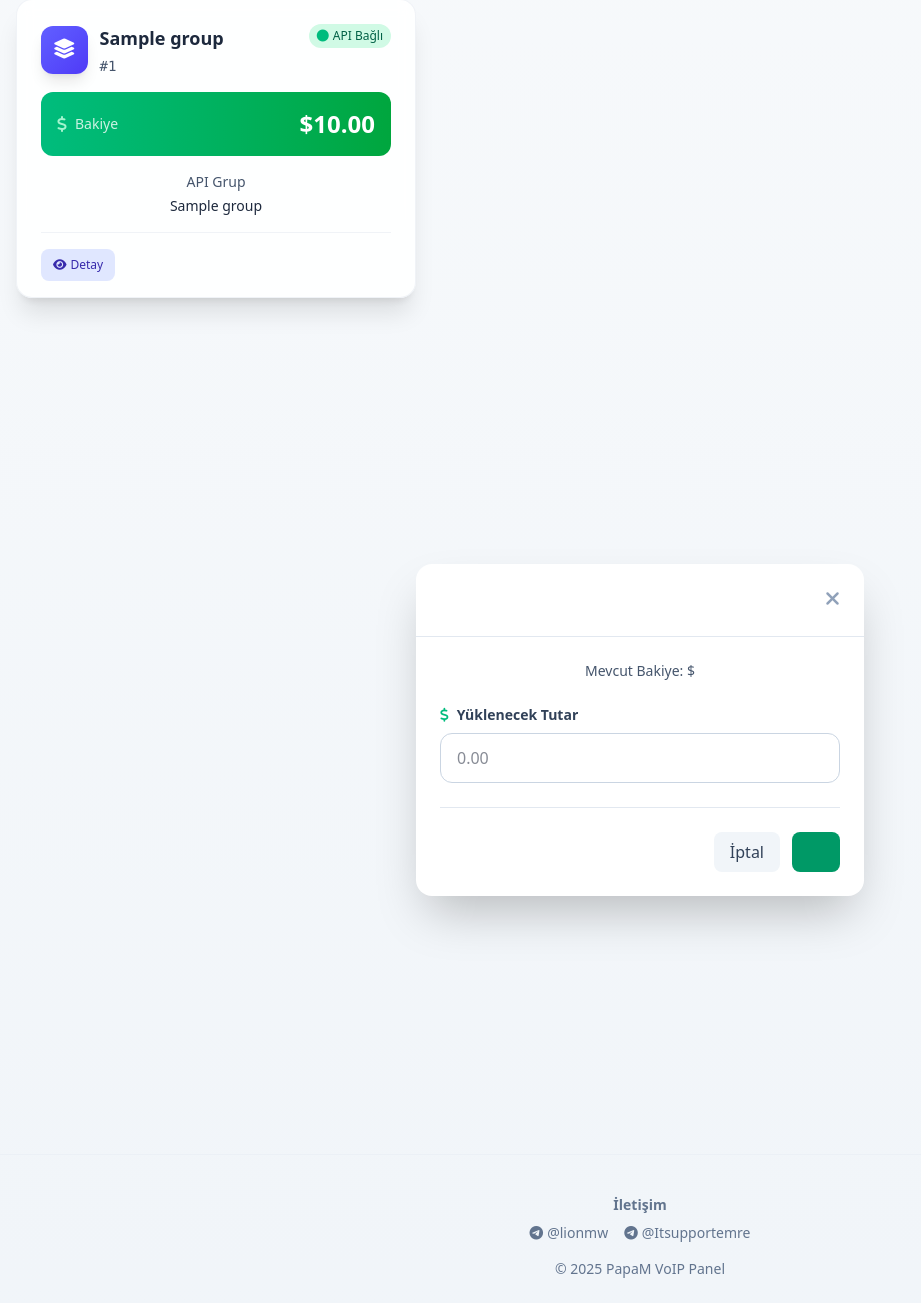
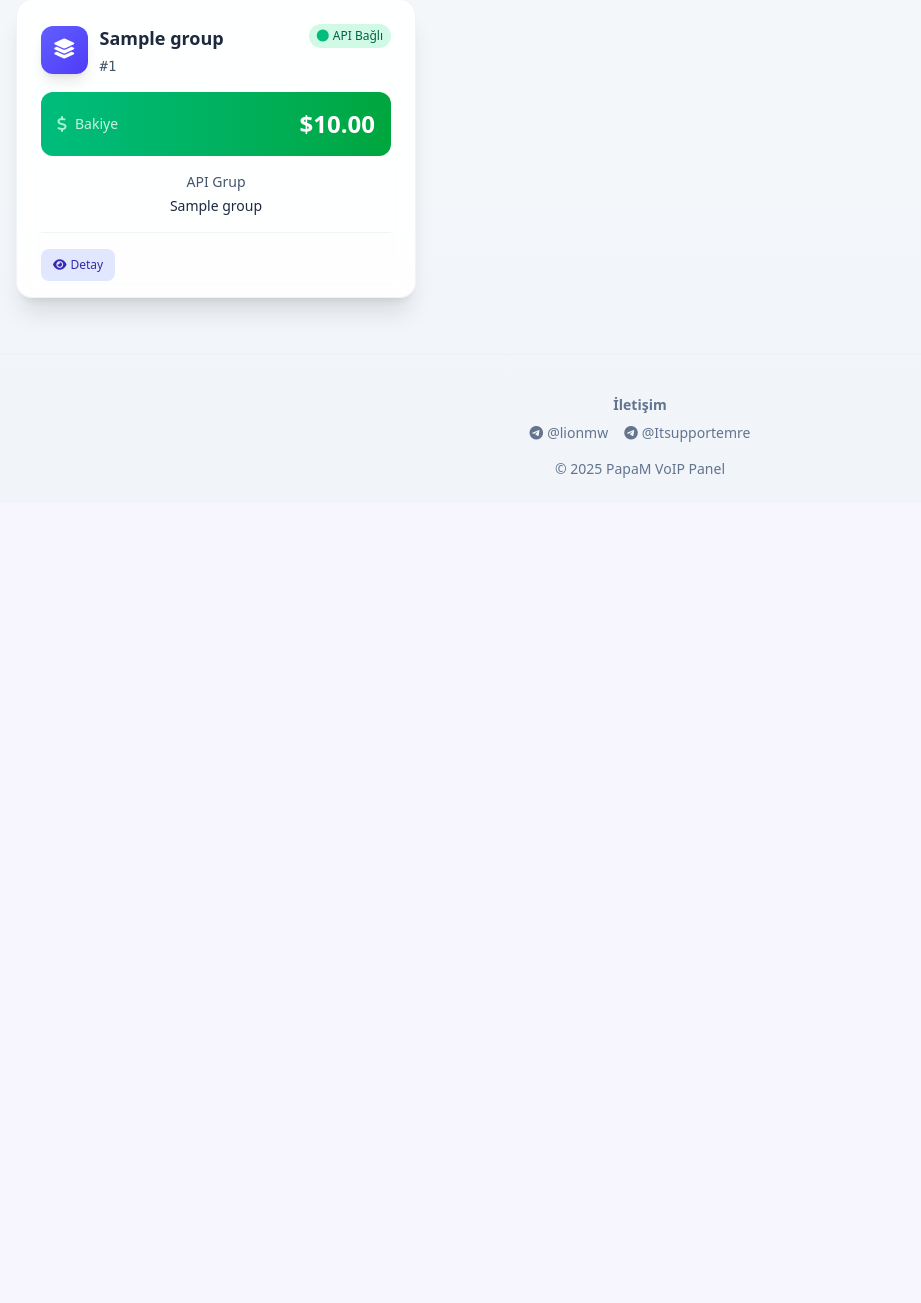
Before and after one commit to kadobey03/VoipPanelAi, a PHP site: template app/Views/groups/index.php in a window 1280 px wide. Shown: the part 473-1776 px from the top of the page, without its empty margins (0-921 px from the left). After the commit the page ends 951 px from the top, so only its background shows below. Run offline with PHP 8.4, Linux system fonts and the light colour scheme; the template is opened without the code that fills it: most values are stand-ins (such as "Sample title", 1, 10 or a date in 2020).

Commit message:
Update index.php

```diff
--- a/app/Views/groups/index.php
+++ b/app/Views/groups/index.php
@@ -167,10 +167,10 @@ $isSuper = isset($_SESSION['user']) && ($_SESSION['user']['role'] ?? '') === 'su
         </div>
 
         <?php if ($isSuper): ?>
-        <button onclick="openTopupModal(<?= (int)$g['id'] ?>, '<?= htmlspecialchars($g['name']) ?>', <?= (float)$g['balance'] ?>)"
-                class="inline-flex items-center px-4 py-2 rounded-lg text-xs font-medium bg-emerald-600 text-white hover:bg-emerald-700 transition-colors duration-200">
+        <a href="<?= \App\Helpers\Url::to('/groups/topup') ?>?id=<?= (int)$g['id'] ?>"
+           class="inline-flex items-center px-4 py-2 rounded-lg text-xs font-medium bg-emerald-600 text-white hover:bg-emerald-700 transition-colors duration-200">
           <i class="fa-solid fa-plus mr-1"></i>Yükle
-        </button>
+        </a>
         <?php endif; ?>
       </div>
     </div>
@@ -201,71 +201,6 @@ $isSuper = isset($_SESSION['user']) && ($_SESSION['user']['role'] ?? '') === 'su
   </div>
 </div>
 
-<!-- Topup Modal -->
-<?php if ($isSuper): ?>
-<div id="topupModal" class="fixed inset-0 bg-black bg-opacity-50 hidden z-50">
-<?php endif; ?>
-  <div class="flex items-center justify-center min-h-screen p-4">
-    <div class="bg-white dark:bg-slate-800 rounded-2xl shadow-2xl max-w-md w-full">
-      <div class="flex items-center justify-between p-6 border-b border-slate-200 dark:border-slate-700">
-        <h3 class="text-xl font-bold text-slate-900 dark:text-white">
-          <?php if ($isSuper): ?>
-          <i class="fa-solid fa-plus mr-2 text-emerald-500"></i>Bakiye Yükle
-          <?php endif; ?>
-        </h3>
-        <button onclick="closeTopupModal()" class="text-slate-400 hover:text-slate-600 dark:hover:text-slate-200">
-          <i class="fa-solid fa-times text-xl"></i>
-        </button>
-      </div>
-
-      <form id="topupForm" method="POST" action="" class="p-6">
-        <div class="space-y-4">
-          <div class="text-center mb-6">
-            <h4 id="topupGroupName" class="text-lg font-semibold text-slate-800 dark:text-white"></h4>
-            <p class="text-sm text-slate-600 dark:text-slate-400">
-              Mevcut Bakiye: $<span id="currentBalance"></span>
-            </p>
-          </div>
-
-          <div>
-            <label class="block text-sm font-semibold text-slate-700 dark:text-slate-300 mb-2">
-              <i class="fa-solid fa-dollar-sign mr-2 text-emerald-500"></i>Yüklenecek Tutar
-            </label>
-            <input type="number" name="amount" step="0.01" min="0.01" required
-                   class="w-full px-4 py-3 border border-slate-300 dark:border-slate-600 rounded-xl bg-white dark:bg-slate-700 text-slate-900 dark:text-white focus:ring-2 focus:ring-emerald-500 focus:border-emerald-500 transition-all duration-200"
-                   placeholder="0.00">
-          </div>
-
-          <?php if ($isSuper): ?>
-          <div>
-            <label class="block text-sm font-semibold text-slate-700 dark:text-slate-300 mb-2">
-              <i class="fa-solid fa-credit-card mr-2 text-blue-500"></i>Yükleme Yöntemi
-            </label>
-            <select name="method" class="w-full px-4 py-3 border border-slate-300 dark:border-slate-600 rounded-xl bg-white dark:bg-slate-700 text-slate-900 dark:text-white focus:ring-2 focus:ring-blue-500 focus:border-blue-500 transition-all duration-200">
-              <option value="manual">Manuel Yükleme</option>
-              <option value="bank">Banka Transferi</option>
-              <option value="credit">Kredi Kartı</option>
-              <option value="crypto">Kripto Para</option>
-            </select>
-          </div>
-          <?php endif; ?>
-          <input type="hidden" name="method" value="manual">
-        </div>
-
-        <div class="flex justify-end gap-3 mt-6 pt-6 border-t border-slate-200 dark:border-slate-700">
-          <button type="button" onclick="closeTopupModal()" class="px-4 py-2 rounded-lg bg-slate-100 text-slate-700 hover:bg-slate-200 dark:bg-slate-700 dark:text-slate-300 dark:hover:bg-slate-600 transition-colors duration-200">
-            İptal
-          </button>
-          <button type="submit" class="px-6 py-2 rounded-lg bg-emerald-600 hover:bg-emerald-700 text-white transition-colors duration-200">
-            <?php if ($isSuper): ?>
-            <i class="fa-solid fa-plus mr-1"></i>Yükle
-            <?php endif; ?>
-          </button>
-        </div>
-      </form>
-    </div>
-  </div>
-</div>
 
 <script>
 // Store groups data for modal
@@ -360,39 +295,17 @@ function closeModal() {
   document.getElementById('groupModal').classList.add('hidden');
 }
 
-function openTopupModal(groupId, groupName, currentBalance) {
-  <?php if ($isSuper): ?>
-  document.getElementById('topupGroupName').textContent = groupName;
-  document.getElementById('currentBalance').textContent = currentBalance.toFixed(2);
-  document.getElementById('topupForm').action = `<?= \App\Helpers\Url::to('/groups/topup') ?>?id=${groupId}`;
-  document.getElementById('topupModal').classList.remove('hidden');
-  <?php endif; ?>
-}
-
-function closeTopupModal() {
-  <?php if ($isSuper): ?>
-  document.getElementById('topupModal').classList.add('hidden');
-  <?php endif; ?>
-}
 
 // Close modals when clicking outside or pressing Escape
 document.addEventListener('click', function(event) {
   if (event.target.id === 'groupModal') {
     closeModal();
   }
-  <?php if ($isSuper): ?>
-  if (event.target.id === 'topupModal') {
-    closeTopupModal();
-  }
-  <?php endif; ?>
 });
 
 document.addEventListener('keydown', function(event) {
   if (event.key === 'Escape') {
     closeModal();
-    <?php if ($isSuper): ?>
-    closeTopupModal();
-    <?php endif; ?>
   }
 });
 </script>
```
